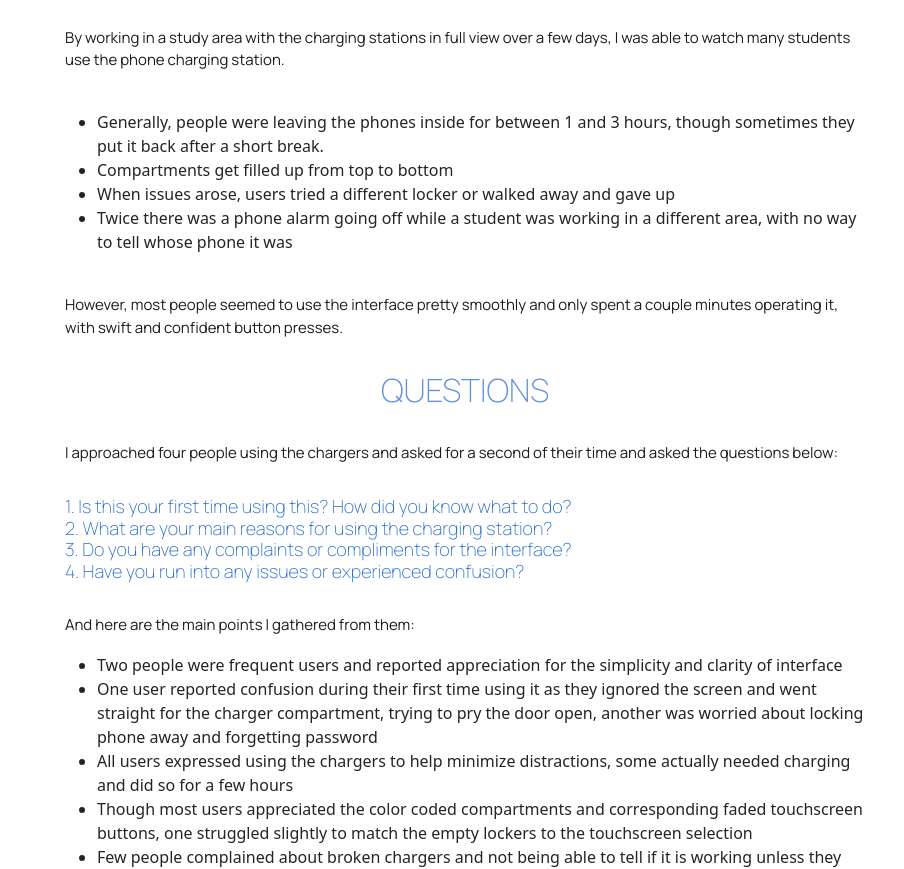
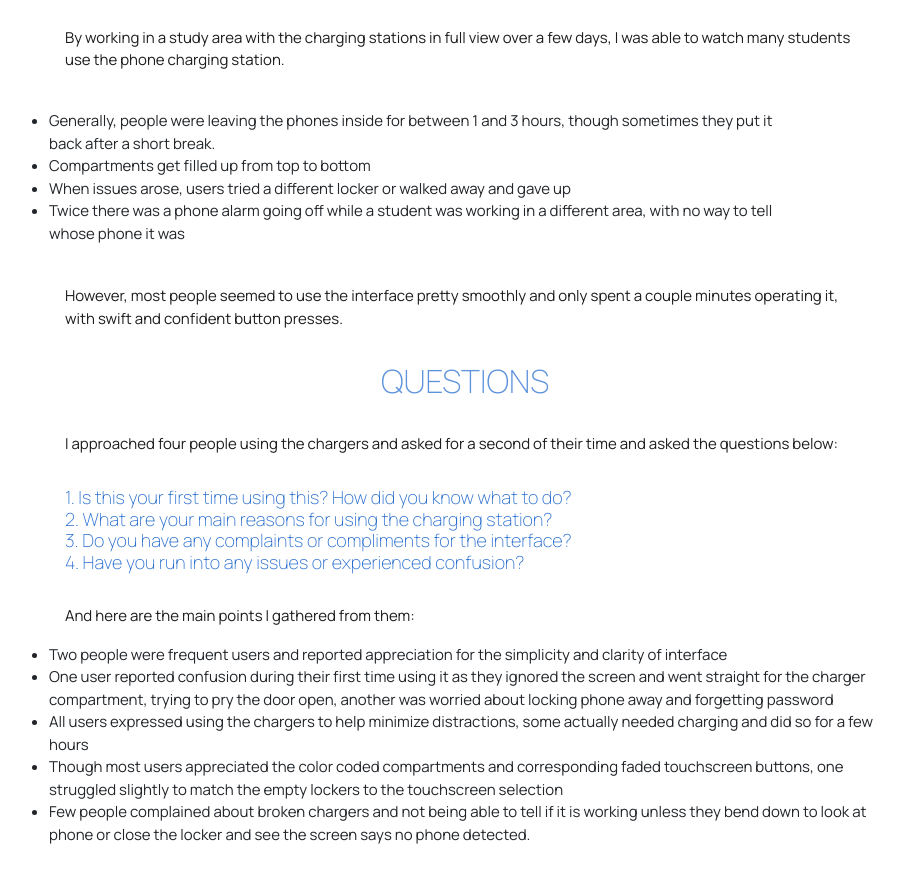
Before and after one commit to sillystarfish732/personas, a plain HTML site: page index.html in a window 1280 px wide. Shown: the part 1693-2562 px from the top of the page, without its empty margins (175-1079 px from the left). Drawn offline with Linux system fonts and the light colour scheme.

Commit message:
fixed phone with vw instead of rem

```diff
--- a/index.html
+++ b/index.html
@@ -9,7 +9,7 @@
     <link rel="preconnect" href="https://fonts.gstatic.com" crossorigin>
     <link href="https://fonts.googleapis.com/css2?family=Manrope:wght@200;400;600;800&display=swap" rel="stylesheet">
     <script src="bootstrap.bundle.js"></script>
-    <title>Charging Station: User Analysis</title>
+    <title>Charging Stations: User Analysis</title>
   </head>
 
 <body>
@@ -61,7 +61,7 @@
       <h2>Observations</h2>
       <p>By working in a study area with the charging stations in full view over a few days, I was able to watch
         many students use the phone charging station. <br><br>
-        <ul style="text-align: left;margin-left: 15rem; margin-right: 15rem;" class="dashed">
+        <ul style="text-align: left;margin-left: 15vw; margin-right: 25vw;   font-family: 'Manrope', sans-serif;  font-size: 15px;" class="dashed">
           <li>Generally, people were leaving the phones inside for between 1 and 3 hours, though sometimes they put it back after a short break.</li>
           <li>Compartments get filled up from top to bottom</li>
           <li>When issues arose, users tried a different locker or walked away and gave up</li>
@@ -86,7 +86,7 @@
         <p>
           And here are the main points I gathered from them:
           <br>
-        <ul style="text-align: left;margin-left: 15rem; margin-right: 15rem;" class="dashed">
+        <ul style="text-align: left;margin-left: 15vw; margin-right: 15vw;   font-family: 'Manrope', sans-serif;  font-size: 15px;" class="dashed">
           <li>Two people were frequent users and reported appreciation for the simplicity and clarity of interface</li>
           <li>One user reported confusion during their first time using it as they ignored the screen and went straight for the charger compartment,
             trying to pry the door open, another was worried about locking phone away and forgetting password </li>
@@ -117,9 +117,13 @@
               sit down, he decides to use it to keep himself focused. It is his first time and is drawn to the light up lockers and tries to open one to no avail until
               he finally reads the screen and presses the right buttons. Dylan represents a newer user who just wants a break from their phone and a bit too eager to
               try using the charging station, but uses it for a long duration once they figure the interface out.
+              <br>
+              <br>
+              Templates and icons from <a href="https://www.figma.com/community/file/1119263773879722195">figma</a>
             </p>
 
             <br>
+
        <h2>Storyboard</h2>
        <img  style="width: 100%;"src = "assets/storyboard.png" alt="Storymap for Distracted Dylan">
 
```
